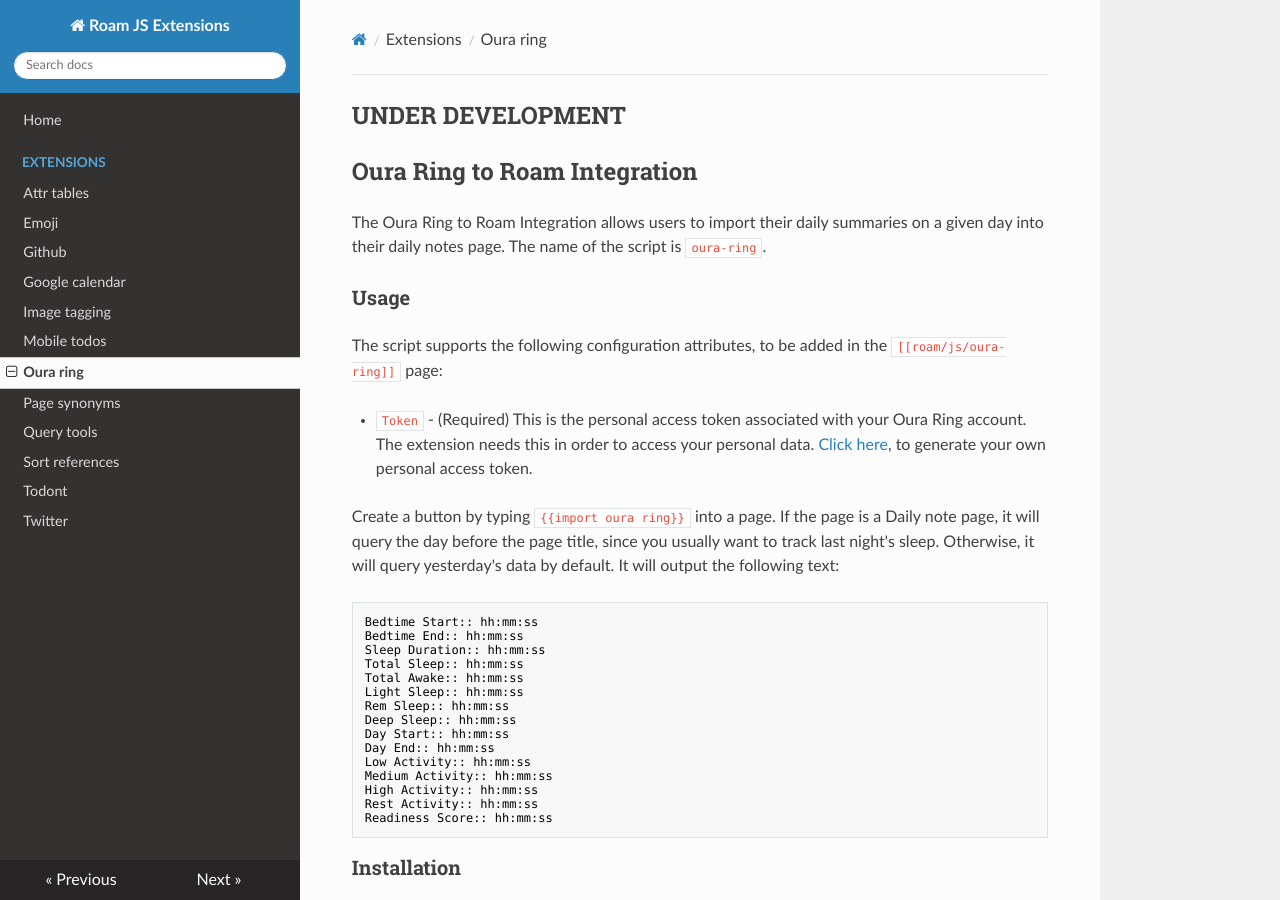
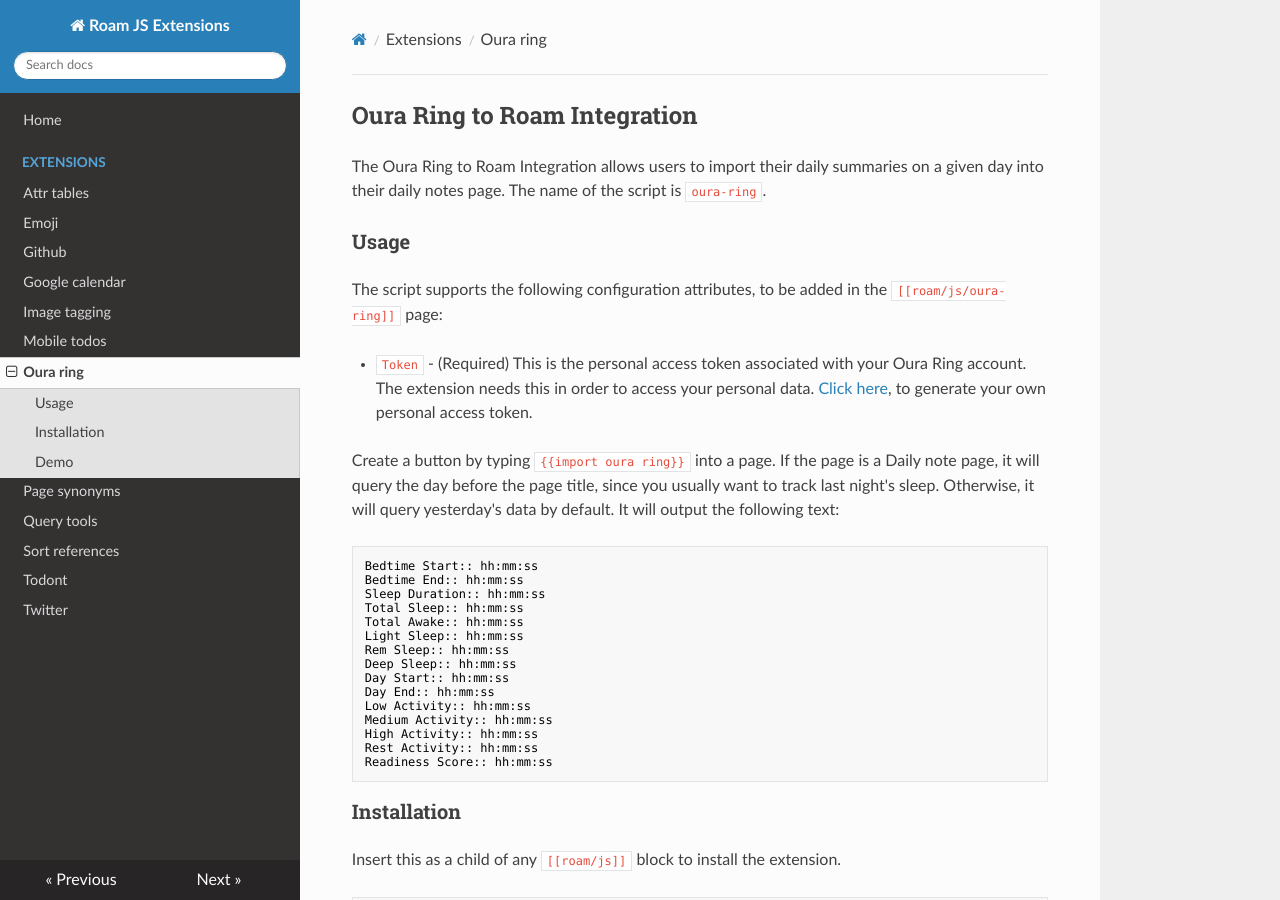
Before and after one commit to dvargas92495/roamjs-com, an MkDocs documentation site: the page built from docs/extensions/oura-ring.md, in a window 1280 px wide and 900 px high. Built offline with MkDocs 1.6.1, drawn with Linux system fonts in a browser that asks for light colours; nearby versions of some CDN libraries.

Commit message:
Remove under dev

```diff
--- a/docs/extensions/oura-ring.md
+++ b/docs/extensions/oura-ring.md
@@ -1,5 +1,3 @@
-## UNDER DEVELOPMENT
-
 ## Oura Ring to Roam Integration
 
 The Oura Ring to Roam Integration allows users to import their daily summaries on a given day into their daily notes page. The name of the script is `oura-ring`.
```
